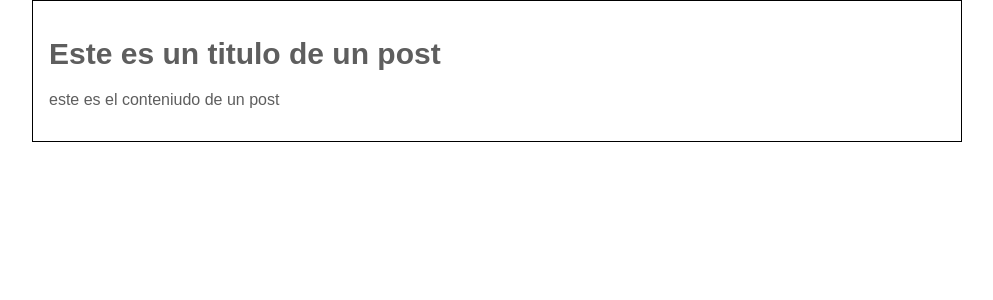
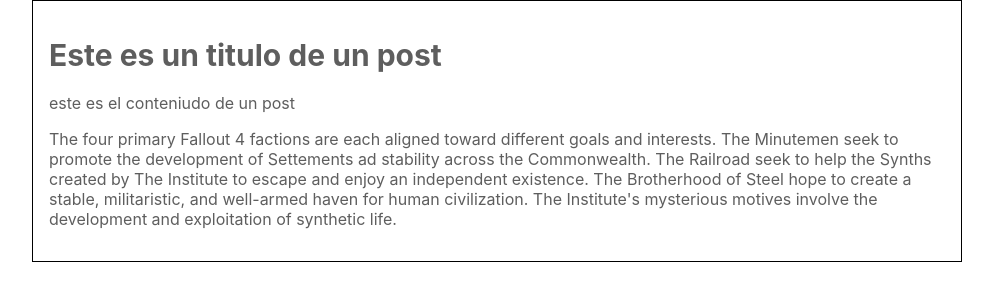
Before and after one commit to Kaecilius/Institute_blog, a plain HTML site: page index.html in a window 1280 px wide. Shown: the whole page, without its empty margins (143-1136 px from the left). Drawn offline with Linux system fonts and the light colour scheme.

Commit message:
agregado el contenido adicional del blog

```diff
--- a/css/style.css
+++ b/css/style.css
@@ -1,6 +1,6 @@
 body {
     text-align: center;
-    font-family: Arial, Helvetica, sans-serif;
+    font-family: -apple-system, BlinkMacSystemFont, 'Segoe UI', Roboto, Oxygen, Ubuntu, Cantarell, 'Open Sans', 'Helvetica Neue', sans-serif;
     color: #5e5e5e;
     text-align: center;
     margin: 0;
--- a/index.html
+++ b/index.html
@@ -11,6 +11,9 @@
         <div class="post">
             <h1>Este es un titulo de un post</h1>
             <p>este es el conteniudo de un post </p>
+            <p>
+                The four primary Fallout 4 factions are each aligned toward different goals and interests. The Minutemen seek to promote the development of Settements ad stability across the Commonwealth. The Railroad seek to help the Synths created by The Institute to escape and enjoy an independent existence. The Brotherhood of Steel hope to create a stable, militaristic, and well-armed haven for human civilization. The Institute's mysterious motives involve the development and exploitation of synthetic life.
+            </p>
         </div>
     </div>
 </body>
```
